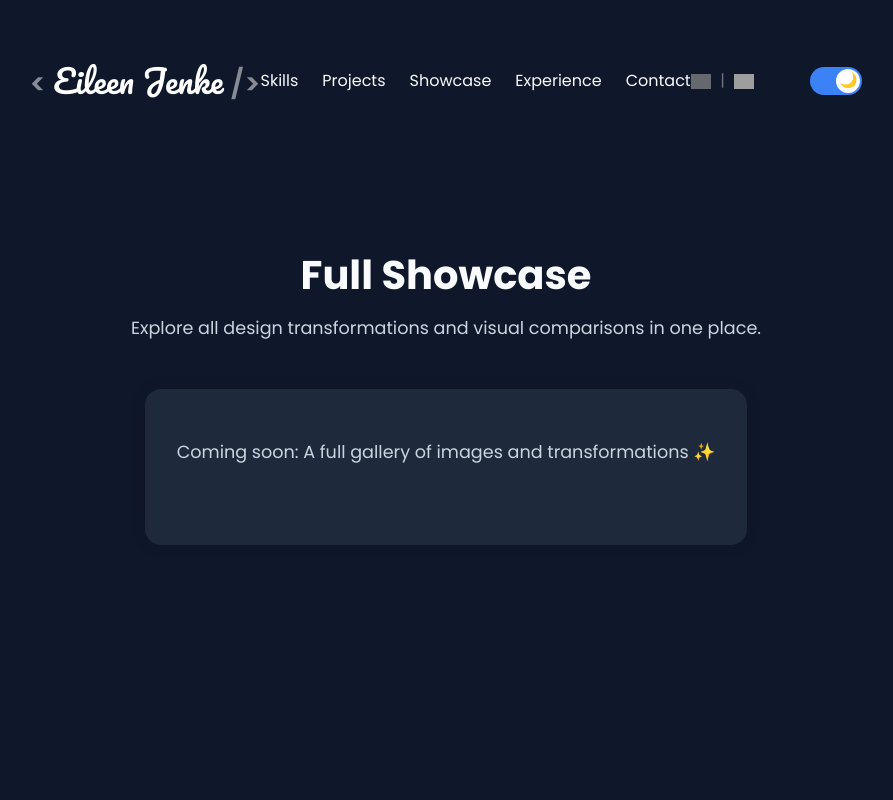
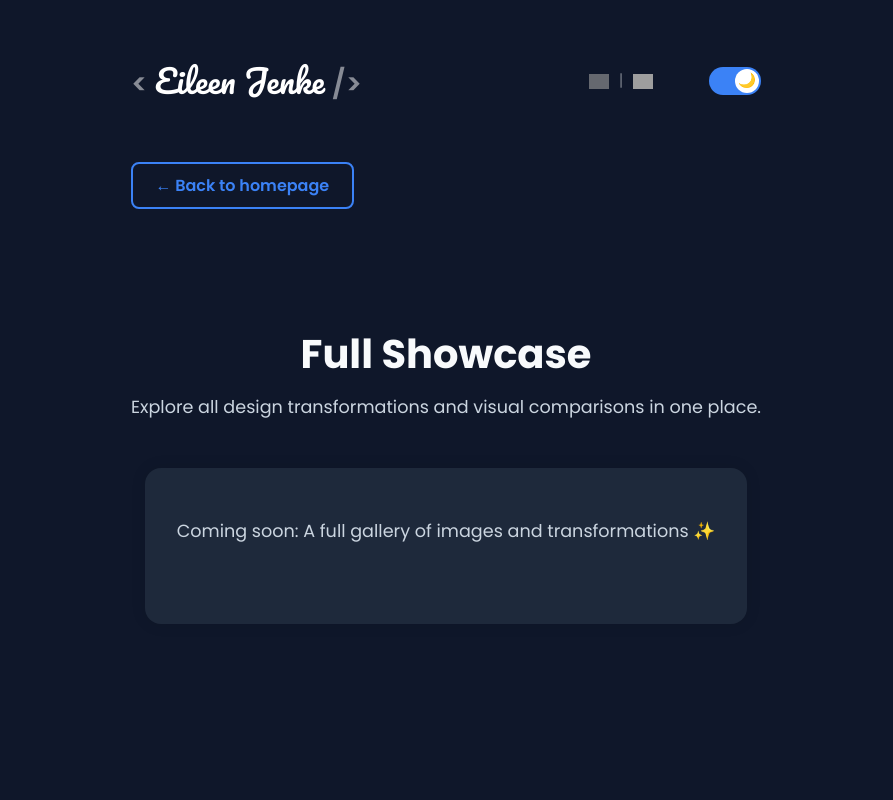
Before and after one commit to MopsMips/eileen-jenke-portfolio, a React (Vite) app: page /showcase in a window 1280 px wide. Shown: the top 800 px of the page, without its empty margins (194-1087 px from the left). Built offline with nearby package versions, Linux system fonts and the light colour scheme; grey boxes are pictures that could not be loaded.

Commit message:
fix: use isLegalPage prop to conditionally hide nav links on legal and showcase pages

```diff
--- a/src/App.jsx
+++ b/src/App.jsx
@@ -29,8 +29,7 @@ function LayoutWrapper({ children, darkMode, toggleDarkMode }) {
   const location = useLocation();
   const { t } = useTranslation();
 
-  const isLegalPage =
-    location.pathname === "/impressum" || location.pathname === "/datenschutz";
+  const isLegalPage = ["/impressum", "/datenschutz", "/showcase"].includes(location.pathname);
 
   return (
     <>
@@ -92,7 +91,6 @@ function App() {
             element={
               <>
                 <ShowcasePage />
-                <Contact />
                 <Footer />
               </>
             }
--- a/src/components/Navbar.jsx
+++ b/src/components/Navbar.jsx
@@ -1,13 +1,8 @@
 import "./Navbar.css";
 import { useTranslation } from "react-i18next";
-import { useLocation } from "react-router-dom";
 
-function Navbar({ darkMode, toggleDarkMode }) {
+function Navbar({ darkMode, toggleDarkMode, isLegalPage }) {
     const { t, i18n } = useTranslation();
-    const location = useLocation();
-
-    const isLegalPage =
-        location.pathname === "/impressum" || location.pathname === "/datenschutz";
 
     return (
         <nav className="navbar">
--- a/src/pages/ShowcasePage.css
+++ b/src/pages/ShowcasePage.css
@@ -25,3 +25,25 @@
     display: inline-block;
     margin: auto;
 }
+
+.back-link-wrapper {
+    margin-top: 2rem;
+    text-align: left;
+}
+
+.back-home {
+    display: inline-block;
+    padding: 0.6rem 1.4rem;
+    font-size: 1rem;
+    font-weight: 600;
+    color: var(--accent-color);
+    text-decoration: none;
+    border: 2px solid var(--accent-color);
+    border-radius: 0.5rem;
+    transition: background-color 0.2s ease, color 0.2s ease;
+}
+
+.back-home:hover {
+    background-color: var(--accent-color);
+    color: var(--button-text);
+}
--- a/src/pages/ShowcasePage.jsx
+++ b/src/pages/ShowcasePage.jsx
@@ -1,6 +1,10 @@
 import "./ShowcasePage.css";
+import { Link } from "react-router-dom";
+import { useTranslation } from "react-i18next";
 
 function ShowcasePage() {
+    const { t } = useTranslation();
+
     return (
         <div className="showcase-page">
             <h1>Full Showcase</h1>
```
